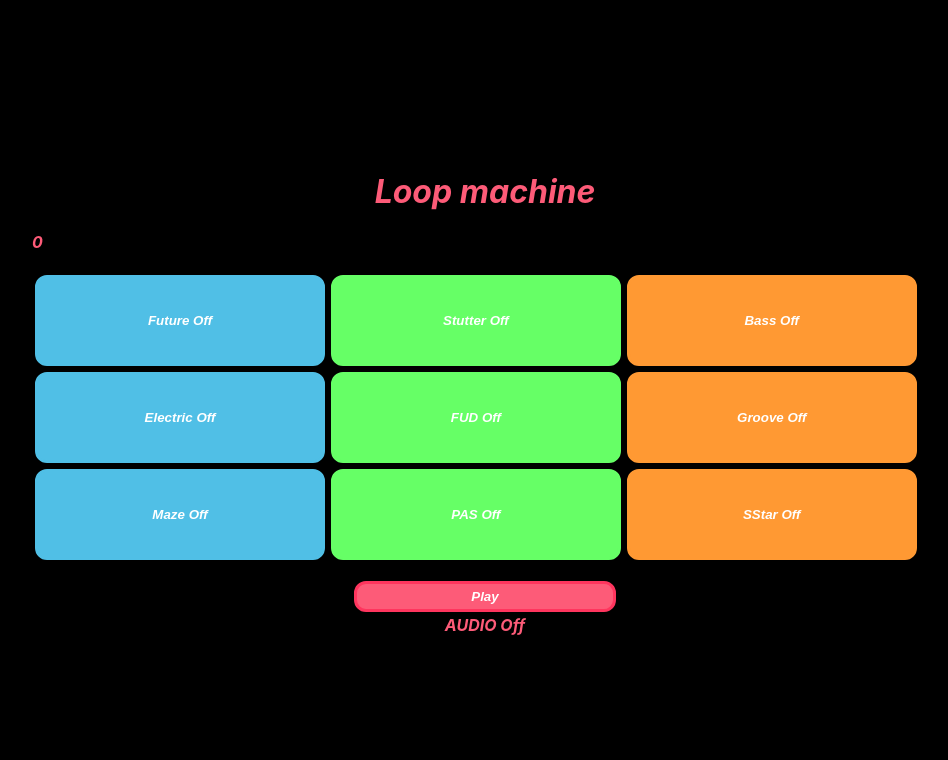
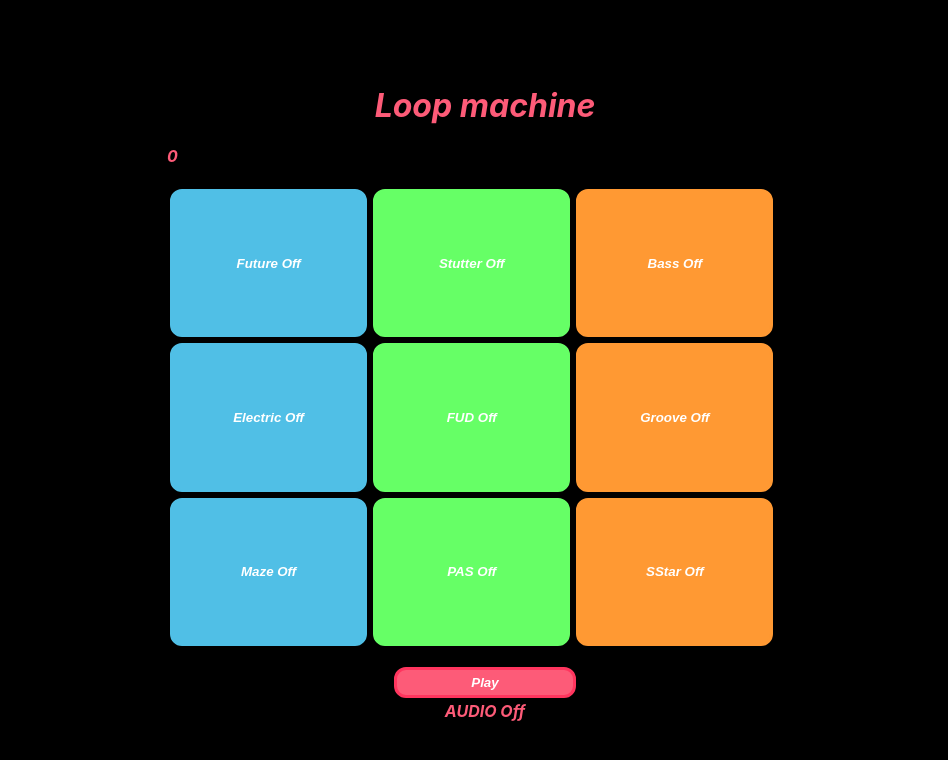
Before and after one commit to AnnaFilipov93/loop-machine, a React (Create React App) app: page / in a window 1280 px wide. Shown: the top 760 px of the page, without its empty margins (155-1103 px from the left). Built offline with nearby package versions, Linux system fonts and the light colour scheme.

Commit message:
Changed padding for the pads

```diff
--- a/src/components/Pad.css
+++ b/src/components/Pad.css
@@ -5,9 +5,9 @@
 
 .squere1,.squere4,.squere7  {
 
-    padding: 35px 15px;
+    padding: 10% 0;
     text-align: center;
-    width: 32%;
+    width: 31%;
     border: 3px solid #66FF66;
     font-weight: bold;
     font-style: italic;
@@ -22,9 +22,9 @@
 
   .squere0,.squere3,.squere6  {
 
-    padding: 35px 15px;
+    padding: 10% 0;
     text-align: center;
-    width: 32%;
+    width: 31%;
     border: 3px solid #50BFE6;
     font-weight: bold;
     font-style: italic;
@@ -38,9 +38,9 @@
   }
   .squere2,.squere5,.squere8  {
 
-    padding: 35px 15px;
+    padding: 10% 0;
     text-align: center;
-    width: 32%;
+    width: 31%;
     border: 3px solid #FF9933;
     font-weight: bold;
     font-style: italic;
--- a/src/components/Pads.js
+++ b/src/components/Pads.js
@@ -2,7 +2,9 @@ import React, { useState, useEffect } from 'react';
 import { Pad } from './Pad.js';
 import './Pads.css';
 
+//The Main component - combine all together
 export const Pads = (props) => {
+  //The data array
   const { data } = props;
   const [isAudioOn, setIsAudioOn] = useState(false);
   const [timer, setTimer] = useState(0);
```
